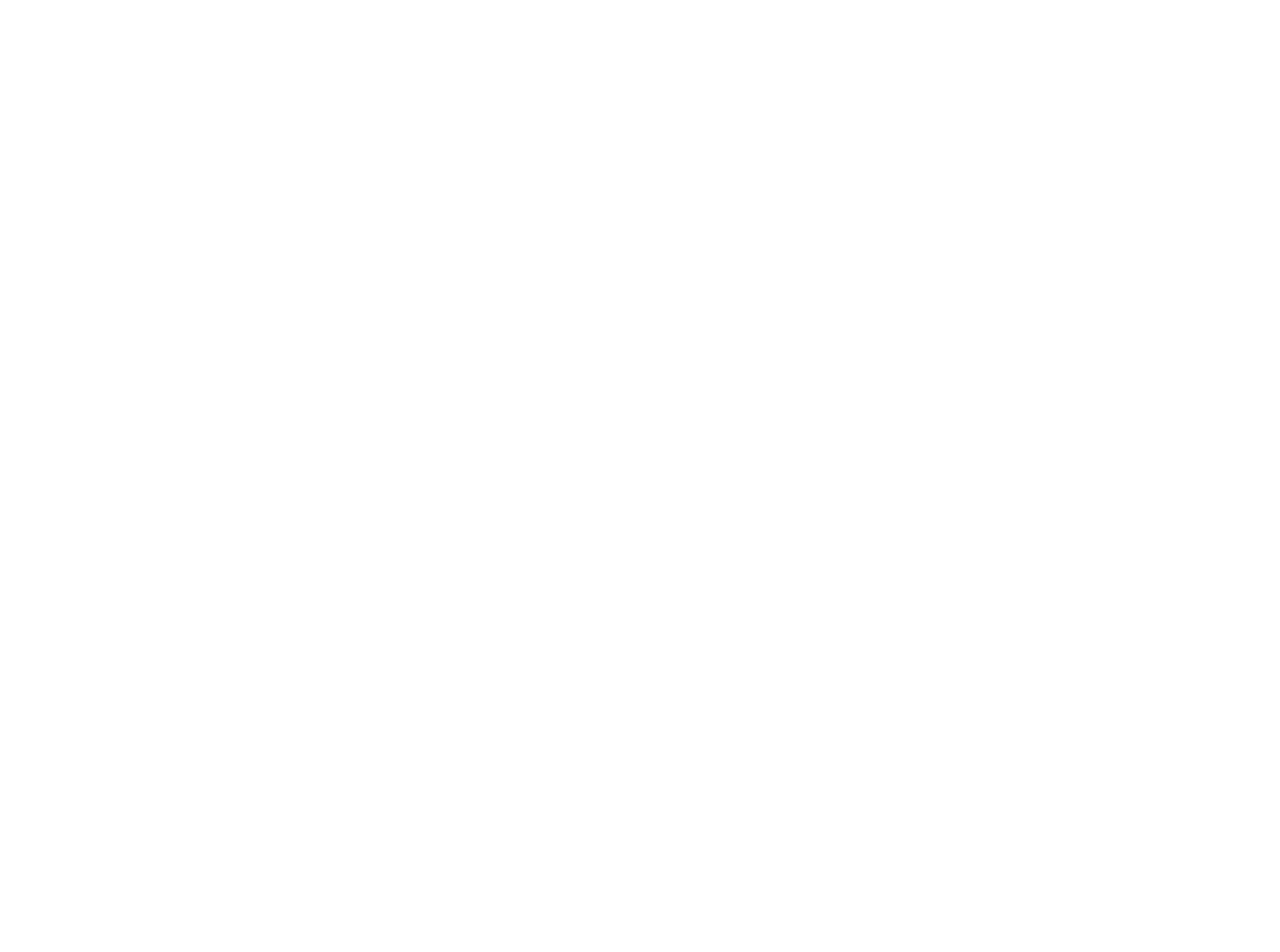
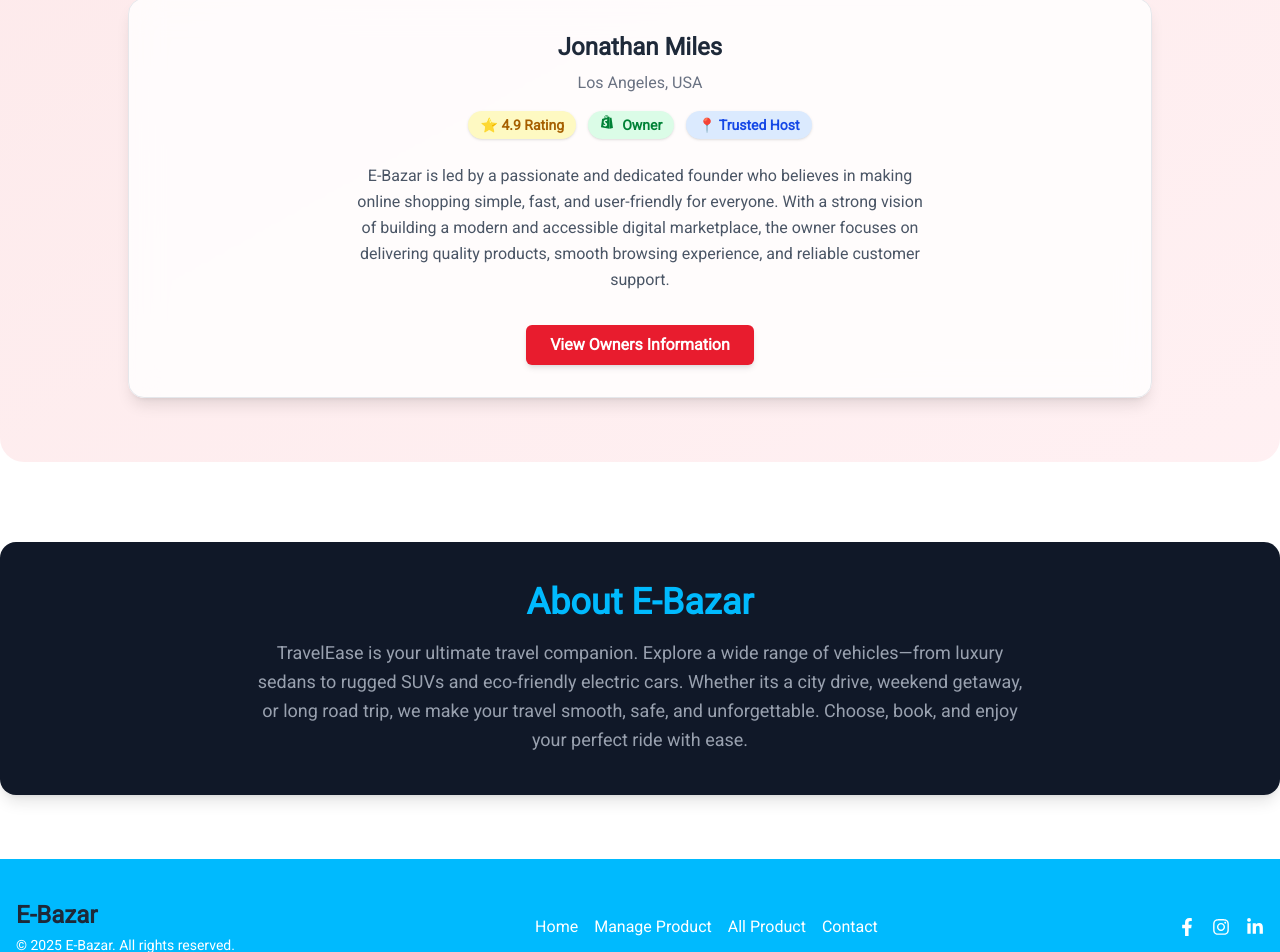
Before and after one commit to hashemm621/e-bazar-client, a Next.js app: page / in a window 1280 px wide. Shown: the part 1152-2104 px from the top of the page. Before the commit the page ends 822 px from the top, so only its background shows below. Built offline with nearby package versions, Linux system fonts and the light colour scheme.

Commit message:
added featuredOwner,AboutUs,Footer sections

```diff
--- /dev/null
+++ b/src/app/components/AboutUs.jsx
@@ -0,0 +1,24 @@
+import React from 'react';
+
+function AboutUs(props) {
+    return (
+        <div>
+            <section>
+          <div className="bg-gray-900 rounded-2xl p-10 shadow-lg my-16 text-center max-w-7xl mx-auto px-6">
+            <h2 className="text-4xl font-bold text-info mb-4">
+              About E-Bazar
+            </h2>
+            <p className="text-gray-400 max-w-3xl mx-auto text-lg leading-relaxed">
+              TravelEase is your ultimate travel companion. Explore a wide range
+              of vehicles—from luxury sedans to rugged SUVs and eco-friendly
+              electric cars. Whether its a city drive, weekend getaway, or long
+              road trip, we make your travel smooth, safe, and unforgettable.
+              Choose, book, and enjoy your perfect ride with ease.
+            </p>
+          </div>
+        </section>
+        </div>
+    );
+}
+
+export default AboutUs;
--- /dev/null
+++ b/src/app/components/FeaturedOwner.jsx
@@ -0,0 +1,54 @@
+import React from 'react';
+import { FaShopify } from 'react-icons/fa';
+
+function FeaturedOwner(props) {
+    return (
+        <div>
+            <section className="my-20 bg-linear-to-br from-[#e81c2e]/10 to-[#ff6b81]/10 py-16 px-6 rounded-3xl">
+          <div className="max-w-5xl mx-auto text-center">
+            <h2 className="text-4xl md:text-5xl font-extrabold text-info mb-4">
+              Featured Owner
+            </h2>
+            <p className="text-gray-600 max-w-2xl mx-auto mb-12">
+              The owner of E-Bazar is a dedicated visionary focused on building a smooth, modern online shopping experience. With innovation and commitment, they ensure quality products, reliable service, and customer satisfaction.
+            </p>
+
+            <div className="relative group bg-white/80 dark:bg-gray-900/80 backdrop-blur-lg border border-gray-200 dark:border-gray-700 rounded-2xl p-8 shadow-lg hover:shadow-2xl transition-all duration-500">
+              <div className="absolute inset-0 rounded-2xl bg-linear-to-r from-[#e81c2e]/20 to-[#ff6b81]/20 opacity-0 group-hover:opacity-100 blur-xl transition duration-700"></div>
+
+              <div className="relative z-10">
+                <h3 className="text-2xl font-bold text-gray-800 dark:text-white mb-2">
+                  Jonathan Miles
+                </h3>
+                <p className="text-gray-500 dark:text-gray-400 mb-4">
+                  Los Angeles, USA
+                </p>
+
+                <div className="flex flex-wrap justify-center gap-3 mb-6">
+                  <span className="bg-yellow-100 text-yellow-700 px-3 py-1 rounded-full font-semibold text-sm shadow-sm">
+                    ⭐ 4.9 Rating
+                  </span>
+                  <span className="bg-green-100 text-green-700 px-3 py-1 rounded-full font-semibold text-sm shadow-sm flex gap-2">
+                    <FaShopify /> Owner
+                  </span>
+                  <span className="bg-blue-100 text-blue-700 px-3 py-1 rounded-full font-semibold text-sm shadow-sm">
+                    📍 Trusted Host
+                  </span>
+                </div>
+
+                <p className="text-gray-600 dark:text-gray-300 max-w-xl mx-auto mb-8 leading-relaxed">
+                  E-Bazar is led by a passionate and dedicated founder who believes in making online shopping simple, fast, and user-friendly for everyone. With a strong vision of building a modern and accessible digital marketplace, the owner focuses on delivering quality products, smooth browsing experience, and reliable customer support.
+                </p>
+
+                <button className="bg-[#e81c2e] hover:bg-[#c51423] text-white font-semibold px-6 py-2 rounded-md transition-all duration-300 shadow-md">
+                  View Owners Information
+                </button>
+              </div>
+            </div>
+          </div>
+        </section>
+        </div>
+    );
+}
+
+export default FeaturedOwner;
--- /dev/null
+++ b/src/app/components/Footer.jsx
@@ -0,0 +1,62 @@
+import Link from "next/link";
+import React from "react";
+import { FaFacebookF, FaInstagram, FaLinkedinIn } from "react-icons/fa";
+
+function Footer(props) {
+  return (
+    <div>
+      <footer className="bg-info text-white py-10">
+        <div className="container mx-auto px-4 flex flex-col md:flex-row justify-between items-center">
+          <div className="mb-6 md:mb-0 text-center md:text-left">
+            <h1 className="text-2xl font-bold text-gray-800">E-Bazar</h1>
+            <p className="text-sm mt-1">
+              &copy; {new Date().getFullYear()} E-Bazar. All rights reserved.
+            </p>
+          </div>
+
+          <div className="flex flex-col md:flex-row gap-4 mb-6 md:mb-0 text-center">
+            <Link
+              href="/"
+              className="hover:underline">
+              Home
+            </Link>
+            <a className="hover:underline">Manage Product</a>
+            <a className="hover:underline">All Product</a>
+            <a className="hover:underline">Contact</a>
+          </div>
+
+          <div className="flex gap-4 text-lg">
+            <a
+              href="https://facebook.com"
+              target="_blank"
+              rel="noopener noreferrer"
+              className="hover:text-gray-200">
+              <FaFacebookF />
+            </a>
+
+            <a
+              href="https://instagram.com"
+              target="_blank"
+              rel="noopener noreferrer"
+              className="hover:text-gray-200">
+              <FaInstagram />
+            </a>
+            <a
+              href="https://linkedin.com"
+              target="_blank"
+              rel="noopener noreferrer"
+              className="hover:text-gray-200">
+              <FaLinkedinIn />
+            </a>
+          </div>
+        </div>
+
+        <div className="mt-6 border-t border-white/30 pt-4 text-center text-sm text-white/80">
+          E-Bazar - Make sure comfortable your shopping.
+        </div>
+      </footer>
+    </div>
+  );
+}
+
+export default Footer;
--- a/src/app/page.jsx
+++ b/src/app/page.jsx
@@ -1,12 +1,18 @@
 import React from 'react';
 import Banner from './components/Banner';
 import MemberShip from './components/MemberShip';
+import FeaturedOwner from './components/FeaturedOwner';
+import AboutUs from './components/AboutUs';
+import Footer from './components/Footer';
 
 function page(props) {
   return (
     <div>
       <Banner/>
       <MemberShip/>
+      <FeaturedOwner/>
+      <AboutUs/>
+      <Footer/>
     </div>
   );
 }
```
